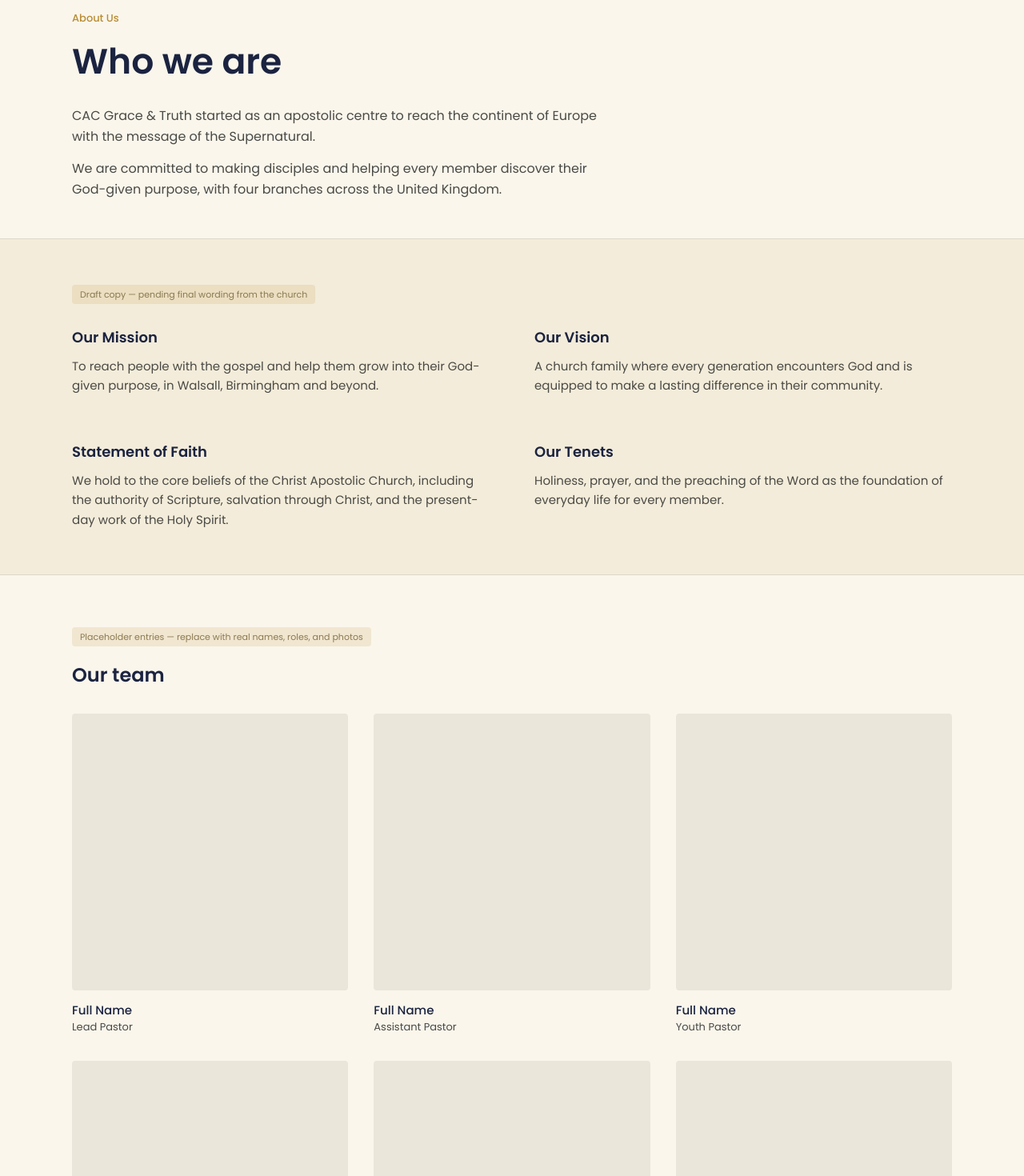
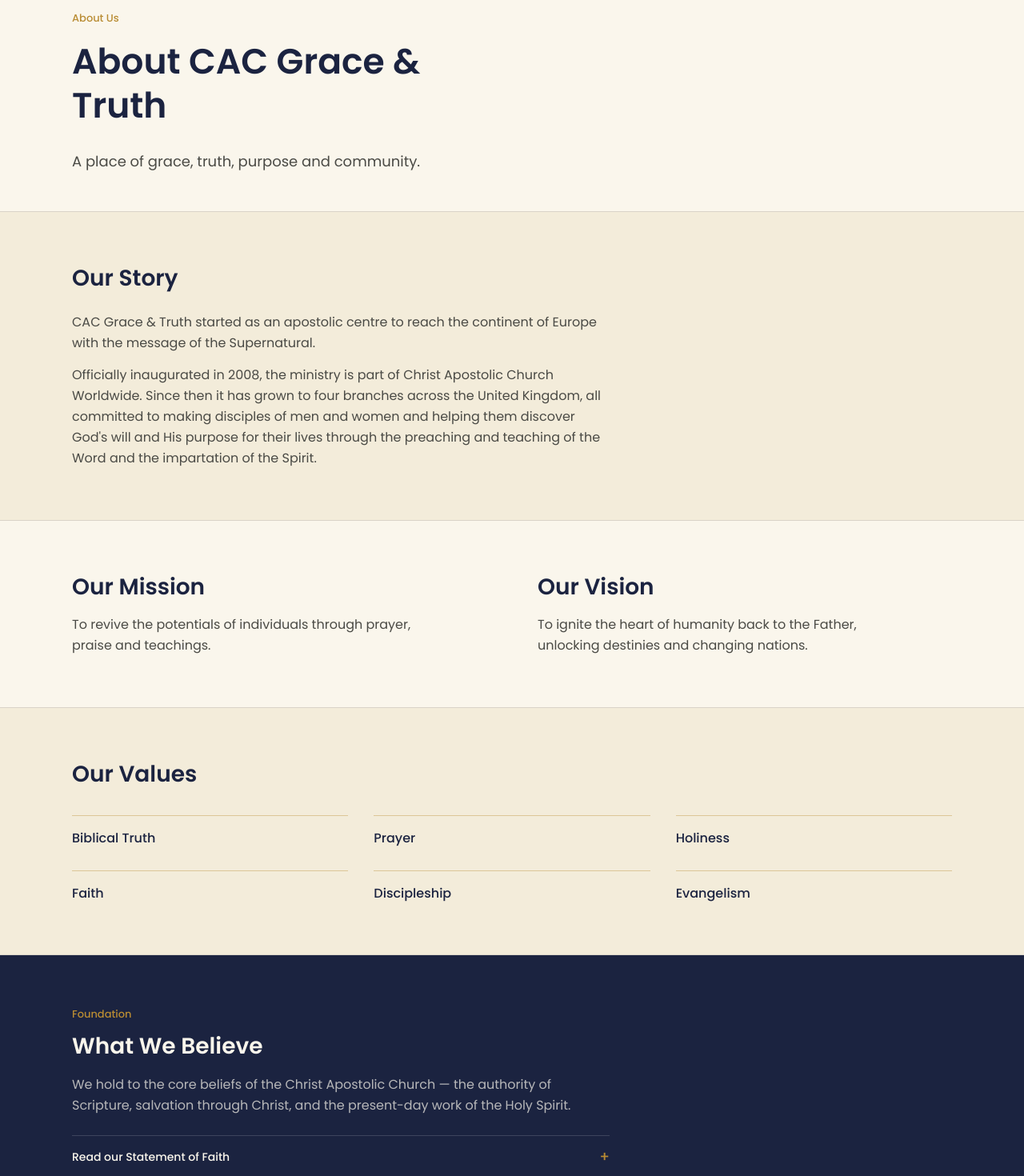
Before and after one commit to OgheneDev/gtm-church, a Next.js app: page /about-us in a window 1280 px wide. Shown: the part 100-1570 px from the top of the page at 80% size. Built offline with nearby package versions, Linux system fonts and the light colour scheme.

Commit message:
feat: About Us page design

```diff
--- a/app/about-us/page.tsx
+++ b/app/about-us/page.tsx
@@ -1,20 +1,26 @@
 import type { Metadata } from "next";
 import AboutHero from "@/components/about/AboutHero";
-import Beliefs from "@/components/about/Beliefs";
+import OurStory from "@/components/about/OurStory";
+import MissionVision from "@/components/about/MissionVision";
+import Values from "@/components/about/Values";
+import WhatWeBelieve from "@/components/about/WhatWeBelieve";
 import Team from "@/components/about/Team";
 import { Give } from "@/components/GiveAndFooter";
 
 export const metadata: Metadata = {
   title: "About Us | CAC Grace & Truth Ministry",
   description:
-    "Learn about CAC Grace & Truth Ministry — our mission, vision, and the team serving our Walsall, Birmingham community.",
+    "Learn about CAC Grace & Truth Ministry — our story, mission, vision, and the beliefs that shape our Walsall, Birmingham community.",
 };
 
 export default function AboutPage() {
   return (
     <>
       <AboutHero />
-      <Beliefs />
+      <OurStory />
+      <MissionVision />
+      <Values />
+      <WhatWeBelieve />
       <Team />
       <Give />
     </>
--- a/components/about/AboutHero.tsx
+++ b/components/about/AboutHero.tsx
@@ -1,22 +1,13 @@
-const paragraphs = [
-  "CAC Grace & Truth started as an apostolic centre to reach the continent of Europe with the message of the Supernatural.",
-  "We are committed to making disciples and helping every member discover their God-given purpose, with four branches across the United Kingdom.",
-];
-
 export default function AboutHero() {
   return (
     <section className="max-w-[1180px] mx-auto px-5 md:px-10 pt-16 pb-12 animate-[settle_0.7s_ease-out_both]">
-      <p className="text-[13px] font-medium text-[#B98C33] mb-4">About Us</p>
-      <h1 className="font-semibold text-[#1B2340] text-[32px] md:text-[44px] leading-tight mb-7 max-w-[12em]">
-        Who we are
+      <p className="text-[13px] font-medium text-(--gold) mb-4">About Us</p>
+      <h1 className="font-semibold text-(--ink) text-[32px] md:text-[44px] leading-tight mb-7 max-w-[12em]">
+        About CAC Grace &amp; Truth
       </h1>
-      <div className="max-w-[42em] space-y-3.5">
-        {paragraphs.map((p) => (
-          <p key={p} className="text-base leading-relaxed text-[#4A4A45]">
-            {p}
-          </p>
-        ))}
-      </div>
+      <p className="text-base md:text-lg leading-relaxed text-(--text-muted) max-w-[36em]">
+        A place of grace, truth, purpose and community.
+      </p>
     </section>
   );
 }
--- /dev/null
+++ b/components/about/MissionVision.tsx
@@ -0,0 +1,29 @@
+const items = [
+  {
+    title: "Our Mission",
+    body: "To revive the potentials of individuals through prayer, praise and teachings.",
+  },
+  {
+    title: "Our Vision",
+    body: "To ignite the heart of humanity back to the Father, unlocking destinies and changing nations.",
+  },
+];
+
+export default function MissionVision() {
+  return (
+    <section className="max-w-[1180px] mx-auto px-5 md:px-10 py-14 md:py-16">
+      <div className="grid grid-cols-1 md:grid-cols-2 gap-10 md:gap-16">
+        {items.map((item) => (
+          <div key={item.title}>
+            <h2 className="font-semibold text-(--ink) text-2xl md:text-[28px] mb-4">
+              {item.title}
+            </h2>
+            <p className="text-base leading-relaxed text-(--text-muted) max-w-[28em]">
+              {item.body}
+            </p>
+          </div>
+        ))}
+      </div>
+    </section>
+  );
+}
--- /dev/null
+++ b/components/about/OurStory.tsx
@@ -0,0 +1,27 @@
+const paragraphs = [
+  "CAC Grace & Truth started as an apostolic centre to reach the continent of Europe with the message of the Supernatural.",
+  // Note: the 2008 inauguration date isn't on the live site — confirm before publishing.
+  "Officially inaugurated in 2008, the ministry is part of Christ Apostolic Church Worldwide. Since then it has grown to four branches across the United Kingdom, all committed to making disciples of men and women and helping them discover God's will and His purpose for their lives through the preaching and teaching of the Word and the impartation of the Spirit.",
+];
+
+export default function OurStory() {
+  return (
+    <section className="bg-(--paper-band) border-y border-(--line)">
+      <div className="max-w-[1180px] mx-auto px-5 md:px-10 py-14 md:py-16">
+        <h2 className="font-semibold text-(--ink) text-2xl md:text-[28px] mb-6">
+          Our Story
+        </h2>
+        <div className="max-w-[42em] space-y-3.5">
+          {paragraphs.map((p) => (
+            <p
+              key={p}
+              className="text-base leading-relaxed text-(--text-muted)"
+            >
+              {p}
+            </p>
+          ))}
+        </div>
+      </div>
+    </section>
+  );
+}
--- /dev/null
+++ b/components/about/Values.tsx
@@ -0,0 +1,27 @@
+const values = [
+  "Biblical Truth",
+  "Prayer",
+  "Holiness",
+  "Faith",
+  "Discipleship",
+  "Evangelism",
+];
+
+export default function Values() {
+  return (
+    <section className="bg-(--paper-band) border-y border-(--line)">
+      <div className="max-w-[1180px] mx-auto px-5 md:px-10 py-14 md:py-16">
+        <h2 className="font-semibold text-(--ink) text-2xl md:text-[28px] mb-8">
+          Our Values
+        </h2>
+        <div className="grid grid-cols-2 sm:grid-cols-3 gap-x-8 gap-y-7">
+          {values.map((value) => (
+            <div key={value} className="border-t border-(--gold)/40 pt-4">
+              <p className="text-base font-medium text-(--ink)">{value}</p>
+            </div>
+          ))}
+        </div>
+      </div>
+    </section>
+  );
+}
--- /dev/null
+++ b/components/about/WhatWeBelieve.tsx
@@ -0,0 +1,44 @@
+export default function WhatWeBelieve() {
+  return (
+    <section className="bg-(--ink) py-14 md:py-16">
+      <div className="max-w-[1180px] mx-auto px-5 md:px-10">
+        <p className="text-[13px] font-medium text-(--gold) mb-3">Foundation</p>
+        <h2 className="font-semibold text-(--paper) text-2xl md:text-[28px] mb-4">
+          What We Believe
+        </h2>
+        <p className="text-base leading-relaxed text-(--paper)/70 max-w-[42em] mb-6">
+          We hold to the core beliefs of the Christ Apostolic Church — the
+          authority of Scripture, salvation through Christ, and the present-day
+          work of the Holy Spirit.
+        </p>
+
+        <details className="group max-w-[42em] border-t border-white/15">
+          <summary className="flex cursor-pointer list-none items-center justify-between py-4 text-sm font-medium text-(--paper)">
+            Read our Statement of Faith
+            <span className="ml-4 text-(--gold) transition-transform duration-150 group-open:rotate-45 text-lg leading-none">
+              +
+            </span>
+          </summary>
+          {/*
+            NOTE: the live site's "Statement of Faith" and "Our Tenets"
+            sections currently have no body text at all — this is
+            placeholder copy only. Replace with the church's actual,
+            approved statement before publishing.
+          */}
+          <div className="pb-6 text-[15px] leading-relaxed text-(--paper)/70 space-y-3">
+            <p>
+              We believe in the divine inspiration and authority of the Holy
+              Scriptures, salvation by grace through faith in the Lord Jesus
+              Christ, and the ongoing work of the Holy Spirit in the life of
+              every believer.
+            </p>
+            <p>
+              We hold to holiness, prayer, and the preaching of the Word as the
+              foundation of everyday life for every member of the church.
+            </p>
+          </div>
+        </details>
+      </div>
+    </section>
+  );
+}
```
